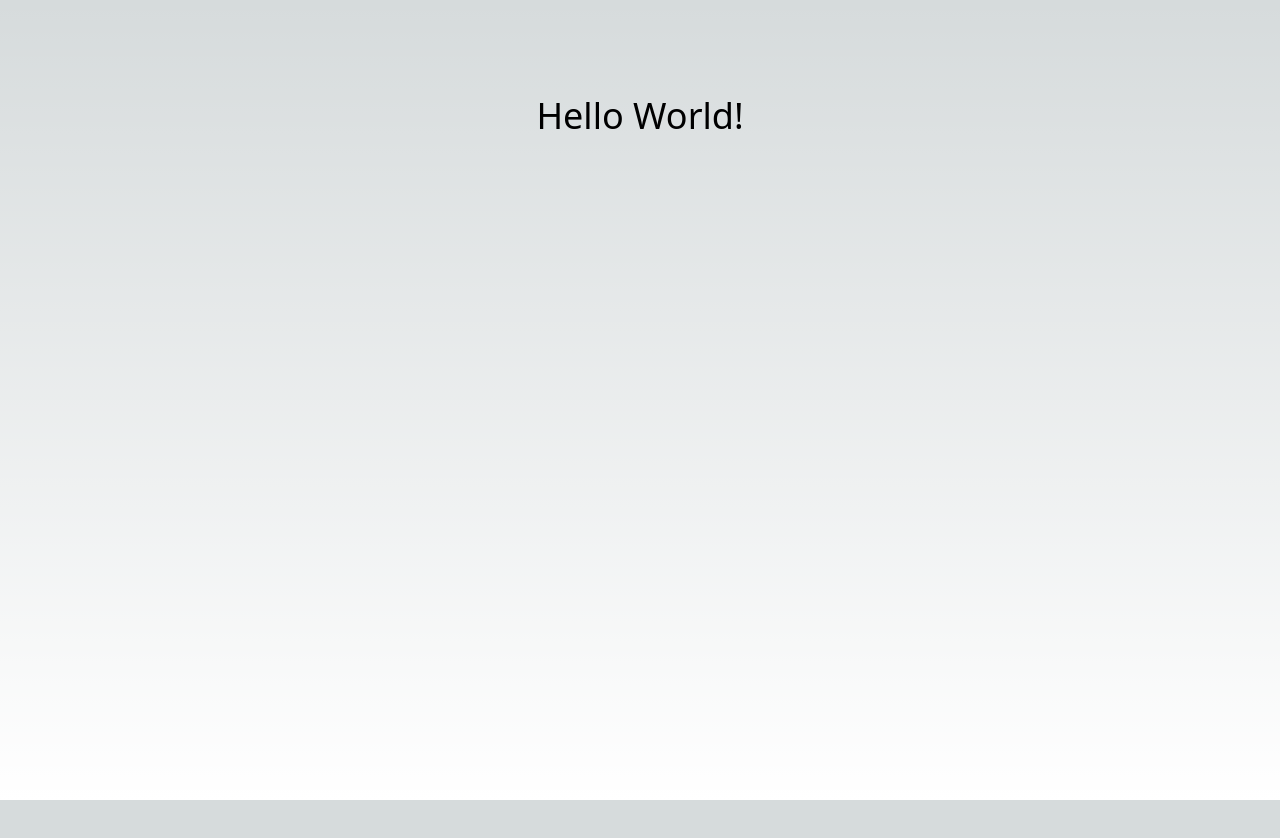
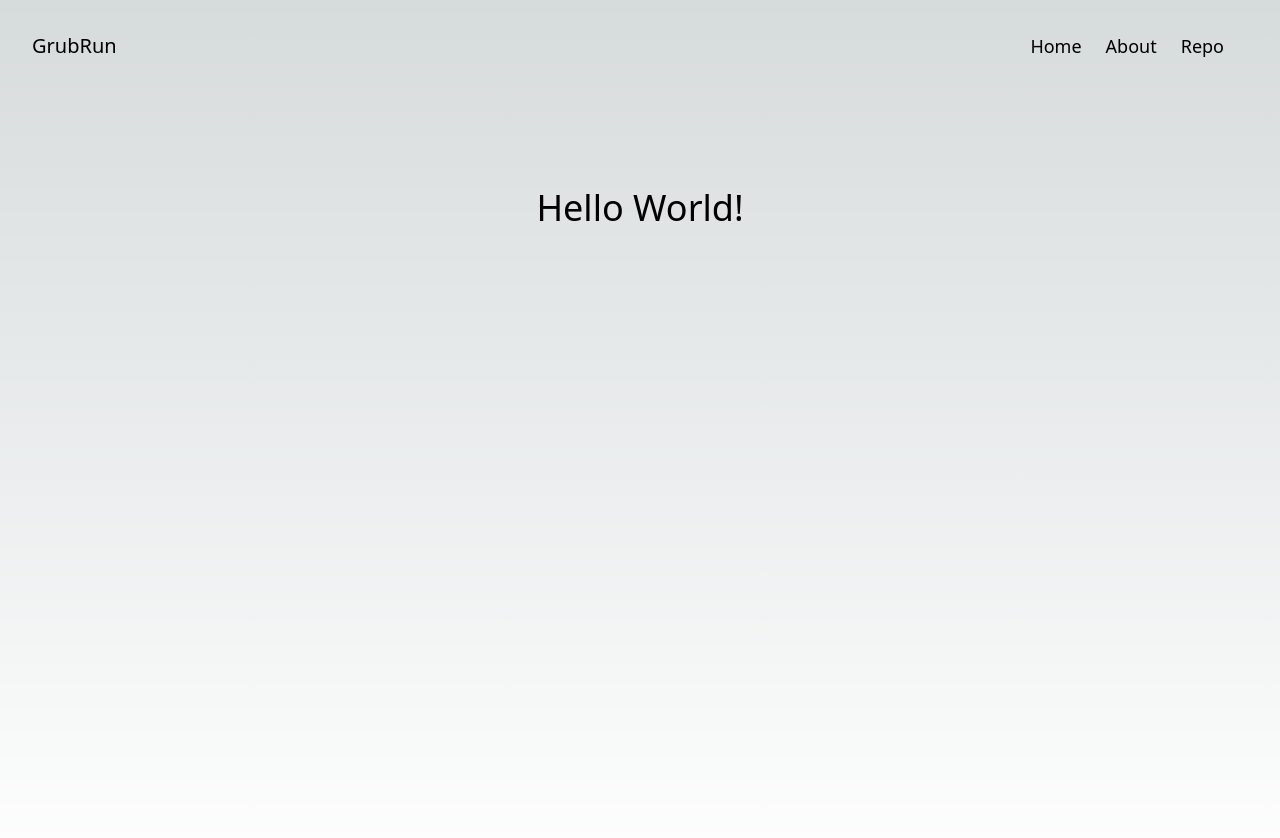
Before and after one commit to jonathanruiz/grubrun, a Next.js app: page / in a window 1280 px wide. Shown: the top 838 px of the page. Before the commit the page ends 800 px from the top, so only its background shows below. Built offline with nearby package versions, Linux system fonts and the light colour scheme.

Commit message:
added Navigation component and layout

```diff
--- /dev/null
+++ b/app/components/Navigation.tsx
@@ -0,0 +1,26 @@
+import Link from "next/link";
+
+const Navigation = () => {
+  return (
+    <nav className="my-8 mx-8 flex items-center justify-between md:space-x-10">
+      <div>
+        <h1 className="text-xl">GrubRun</h1>
+      </div>
+      <div>
+        <ul className="flex">
+          <li className="mr-6 text-lg">
+            <Link href="/">Home</Link>
+          </li>
+          <li className="mr-6 text-lg">
+            <Link href="/about">About</Link>
+          </li>
+          <li className="mr-6 text-lg">
+            <Link href="/repo">Repo</Link>
+          </li>
+        </ul>
+      </div>
+    </nav>
+  );
+};
+
+export default Navigation;
--- a/app/layout.tsx
+++ b/app/layout.tsx
@@ -1,3 +1,4 @@
+import Navigation from "./components/Navigation";
 import "./globals.css";
 
 export const metadata = {
@@ -8,7 +9,10 @@ export const metadata = {
 const RootLayout = ({ children }: { children: React.ReactNode }) => {
   return (
     <html lang="en">
-      <body>{children}</body>
+      <body>
+        <Navigation />
+        {children}
+      </body>
     </html>
   );
 };
```
